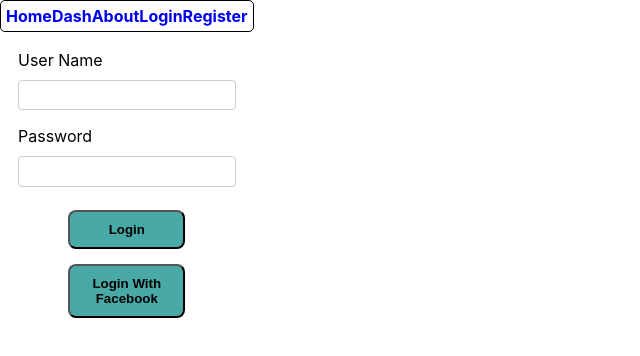
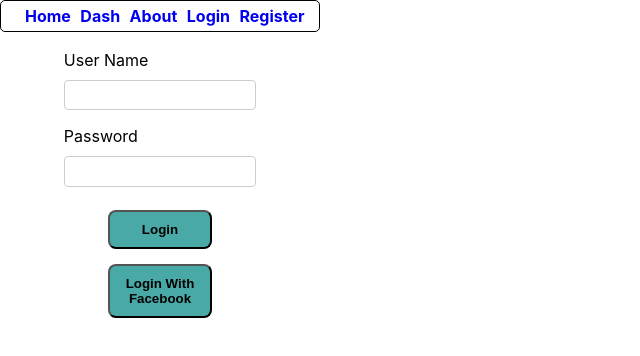
Before and after one commit to Nvlt/endless_encounters_client, a React (Create React App) app: page /login in a window 1280 px wide. Shown: the top 356 px of the page, without its empty margins (0-640 px from the left). Built offline with nearby package versions, Linux system fonts and the light colour scheme.

Commit message:
changed position from absolute to fixed

```diff
--- a/src/components/App/App.js
+++ b/src/components/App/App.js
@@ -14,7 +14,7 @@ function App() {
 
   const location = useLocation()
   const trans = useTransition(location, location => location.pathname, {
-    from: { position: 'absolute', opacity: 0 },
+    from: { position: 'fixed', opacity: 0 },
     enter: { opacity: 1 },
     leave: { opacity: 0 },
     })
--- a/src/components/HomeMain/HomeMain.css
+++ b/src/components/HomeMain/HomeMain.css
@@ -1,8 +1,3 @@
-.main{
-    display: flex;
-    flex-direction: column;
-}
-
 .intro{
     text-align: center;
     margin: 15px;
--- a/src/components/LoginForm/LoginForm.css
+++ b/src/components/LoginForm/LoginForm.css
@@ -6,7 +6,17 @@ input[type=text], input[type=password] {
   box-sizing: border-box;
   resize: vertical;
 }
+
+.mainBody{
+  display: flex;
+  flex-direction: column;
+  min-width: 320px;
+  width: 100%;
+}
+
 .form{
+  display: flex;
+  flex-direction: column;
   padding: 10px;
   border-radius: 3px;
   max-width: 500px;
--- a/src/components/LoginForm/LoginForm.js
+++ b/src/components/LoginForm/LoginForm.js
@@ -28,7 +28,7 @@ export default class Login extends React.Component {
 
   render() {
     return (
-      <main>
+      <main className='mainBody'>
 
         {
         this.state.error &&
```
